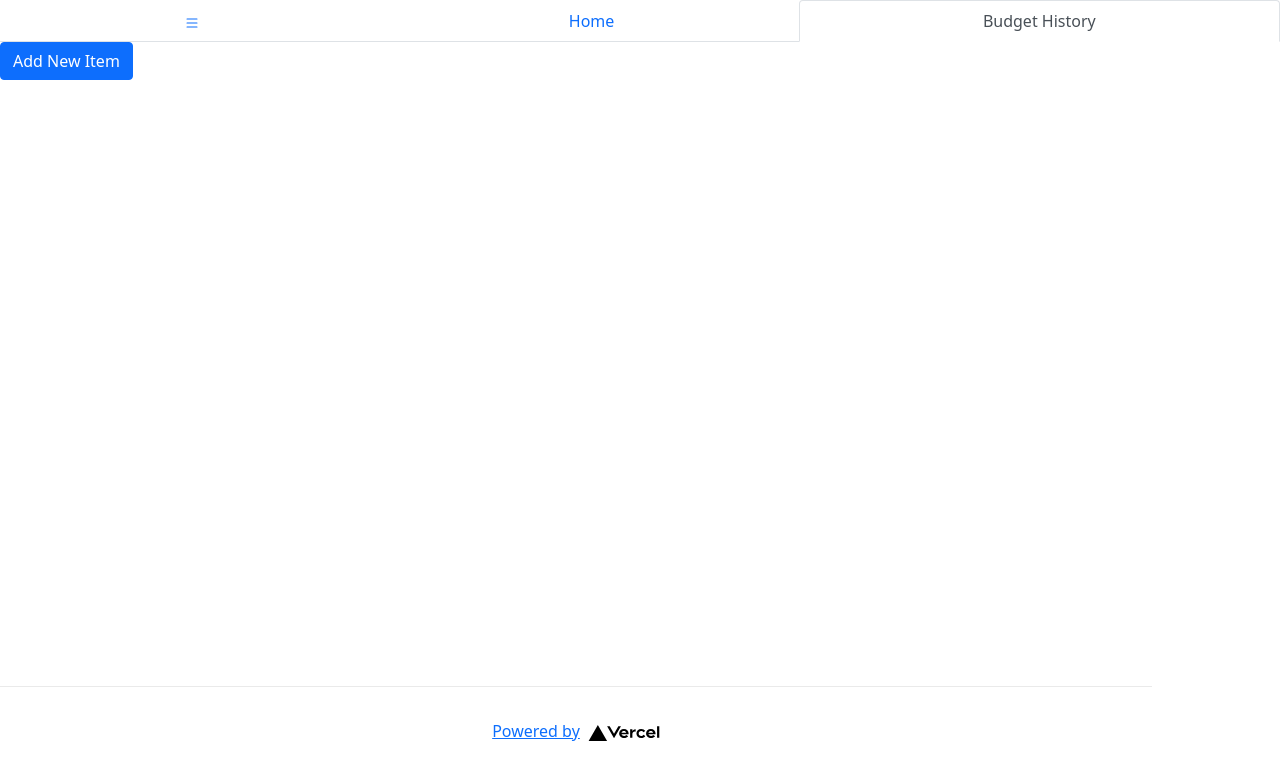
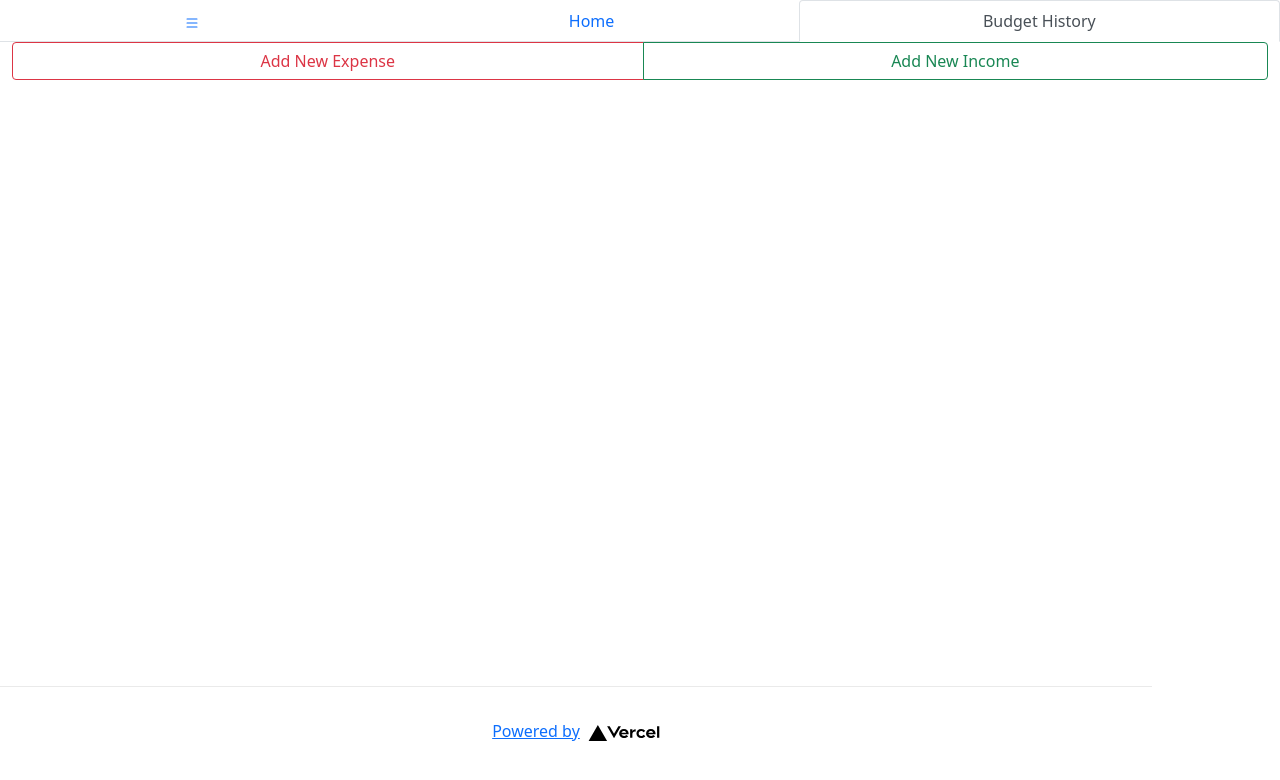
Before and after one commit to oliverwhite19/budgeterino, a Next.js app: page /budget in a window 1280 px wide. Shown: the top 780 px of the page. Built offline with nearby package versions, Linux system fonts and the light colour scheme.

Commit message:
feat: better formatting for line item editing

```diff
--- a/components/budget/AddLineItem.tsx
+++ b/components/budget/AddLineItem.tsx
@@ -1,8 +1,11 @@
 import { useState } from 'react';
 import Button from 'react-bootstrap/Button';
+import ButtonGroup from 'react-bootstrap/ButtonGroup';
 import Modal from 'react-bootstrap/Modal';
 import Form from 'react-bootstrap/Form';
 import useStorage from '../../hooks/useStorage';
+import Container from 'react-bootstrap/Container';
+import Row from 'react-bootstrap/Row';
 
 const AddLineItem = () => {
     const [show, setShow] = useState(false);
@@ -38,9 +41,16 @@ const AddLineItem = () => {
 
     return (
         <>
-            <Button variant="primary" onClick={handleShow}>
-                Add New Item
-            </Button>
+            <Container fluid>
+                <Row>
+                    <ButtonGroup aria-label="Basic example">
+                        <Button variant="outline-danger" onClick={handleShow}>
+                            Add New Expense
+                        </Button>
+                        <Button variant="outline-success">Add New Income</Button>
+                    </ButtonGroup>
+                </Row>
+            </Container>
 
             <Modal show={show} onHide={handleClose}>
                 <Modal.Header closeButton>
```
